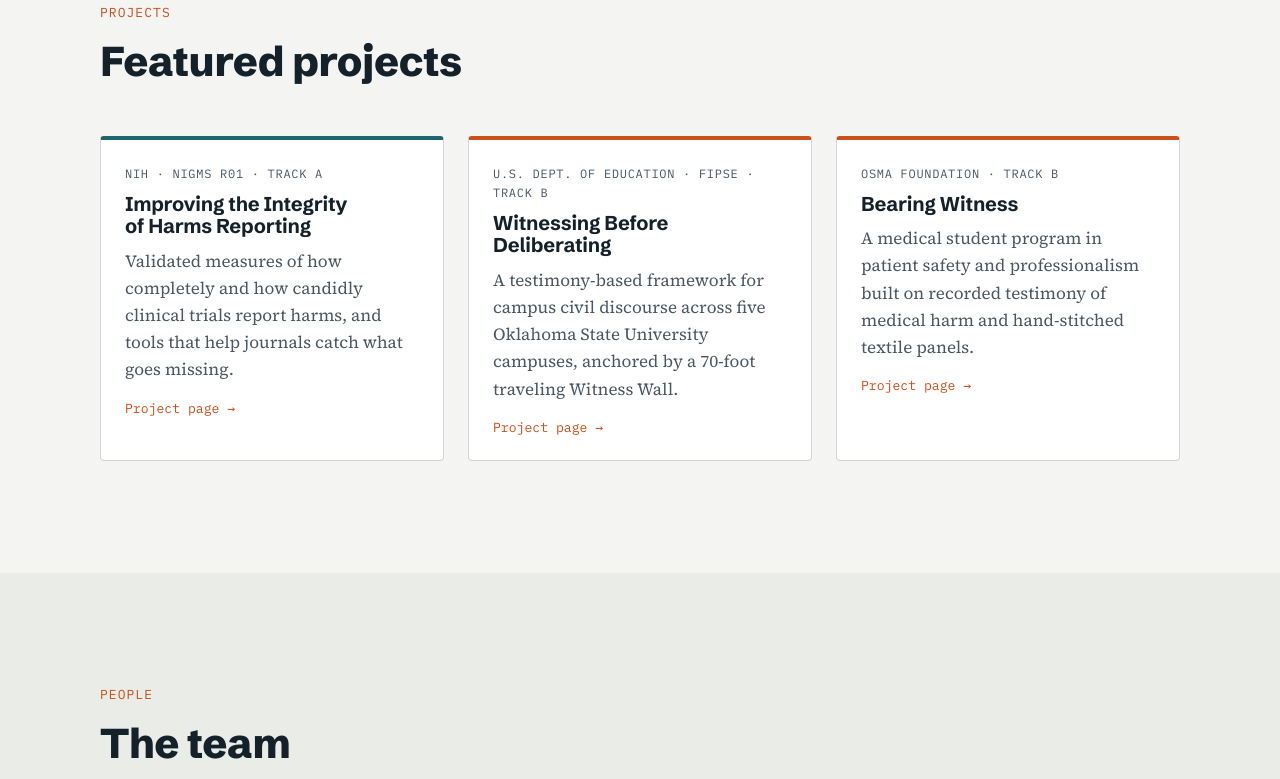
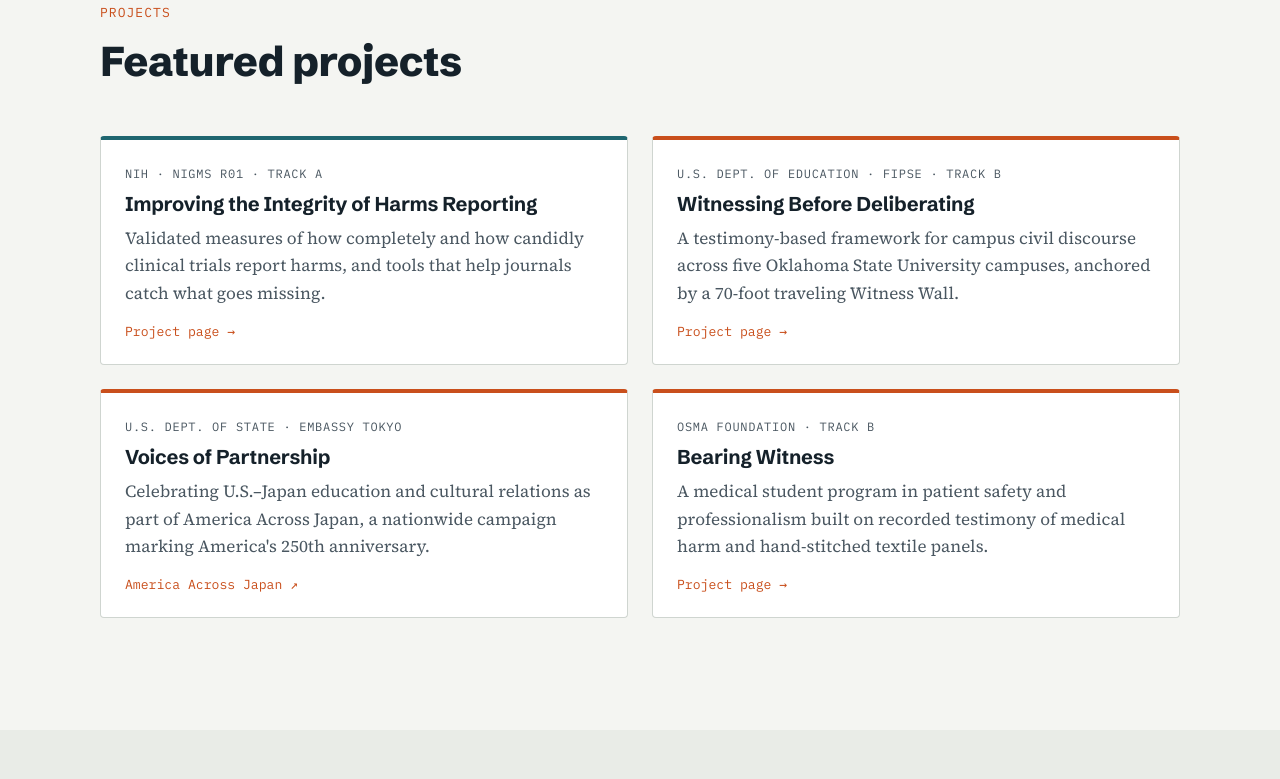
Before and after one commit to mattvassar-ux/safe-evidence-lab, a plain HTML site: page index.html in a window 1280 px wide. Shown: the part 2608-3387 px from the top of the page. Drawn offline with Linux system fonts and the light colour scheme.

Commit message:
Link Voices of Partnership to America Across Japan
Adds a Projects card and an external project-site link on the Embassy
Tokyo award; external award links open in a new tab.

Co-Authored-By: Claude Opus 5.5 <noreply@anthropic.com>
Claude-Session: https://claude.ai/code/session_0128icfxcErJKcvXNNypktrd

```diff
--- a/assets/data.js
+++ b/assets/data.js
@@ -158,7 +158,8 @@ window.SAFE = {
     { funder: "NSF · Office of Advanced Cyberinfrastructure", id: "Award 2611896", amount: 279504, dates: "2026–2028", role: "PI",
       title: "CyberTraining: Pilot: Cloud-Enabled Computational Meta-Research Training for Biomedical Evidence Evaluation" },
     { funder: "U.S. Department of State · Embassy Tokyo", id: "PAS-Tokyo-FY2026-01", amount: 499043, dates: "2026–2027", role: "Co-I",
-      title: "Voices of Partnership: Celebrating U.S.–Japan Education and Cultural Relations" },
+      title: "Voices of Partnership: Celebrating U.S.–Japan Education and Cultural Relations",
+      link: "https://www.americaacrossjapan.org" },
     { funder: "National Park Service · ABPP", id: "P26AP00693", amount: 91188, dates: "2026–2029", role: "Project Director",
       title: "The Battlefield Ledger Project: Data, Death, and the Making of Modern Evidence" },
     { funder: "American Medical Association", id: "AMA-77967", amount: 50000, dates: "2026–2027", role: "Co-I",
--- a/assets/main.js
+++ b/assets/main.js
@@ -147,11 +147,14 @@
       var aTitle = el("h3", "award-title");
       if (a.link) {
         var aLink = el("a", null, a.title); aLink.href = a.link;
+        if (/^https?:/.test(a.link)) { aLink.target = "_blank"; aLink.rel = "noopener"; }
         aTitle.appendChild(aLink);
       } else { aTitle.textContent = a.title; }
       card.appendChild(aTitle);
       if (a.link) {
-        var more = el("a", "award-more mono", "Program page →"); more.href = a.link;
+        var ext = /^https?:/.test(a.link);
+        var more = el("a", "award-more mono", ext ? "Project site ↗" : "Program page →"); more.href = a.link;
+        if (ext) { more.target = "_blank"; more.rel = "noopener"; }
         card.appendChild(more);
       }
       var meta = el("p", "award-meta mono");
--- a/assets/style.css
+++ b/assets/style.css
@@ -374,7 +374,7 @@ body::before { content: ""; position: fixed; inset: 0 0 auto; height: env(safe-a
 
 
 /* Featured projects (home) */
-.project-cards { display: grid; grid-template-columns: repeat(3, minmax(0, 1fr)); gap: 24px; }
+.project-cards { display: grid; grid-template-columns: repeat(2, minmax(0, 1fr)); gap: 24px; }
 .project-card {
   display: grid; gap: 10px; align-content: start; padding: 24px 24px 22px; text-decoration: none; color: var(--ink);
   background: var(--card); border: 1px solid var(--rule); border-top: 4px solid var(--registry); border-radius: var(--radius);
--- a/index.html
+++ b/index.html
@@ -143,6 +143,12 @@
           <p>A testimony-based framework for campus civil discourse across five Oklahoma State University campuses, anchored by a 70-foot traveling Witness Wall.</p>
           <span class="project-go mono">Project page →</span>
         </a>
+        <a class="project-card" href="https://www.americaacrossjapan.org" target="_blank" rel="noopener">
+          <p class="project-tag mono">U.S. Dept. of State · Embassy Tokyo</p>
+          <h3>Voices of Partnership</h3>
+          <p>Celebrating U.S.–Japan education and cultural relations as part of America Across Japan, a nationwide campaign marking America's 250th anniversary.</p>
+          <span class="project-go mono">America Across Japan ↗</span>
+        </a>
         <a class="project-card" href="bearing-witness.html">
           <p class="project-tag mono">OSMA Foundation · Track B</p>
           <h3>Bearing Witness</h3>
```
